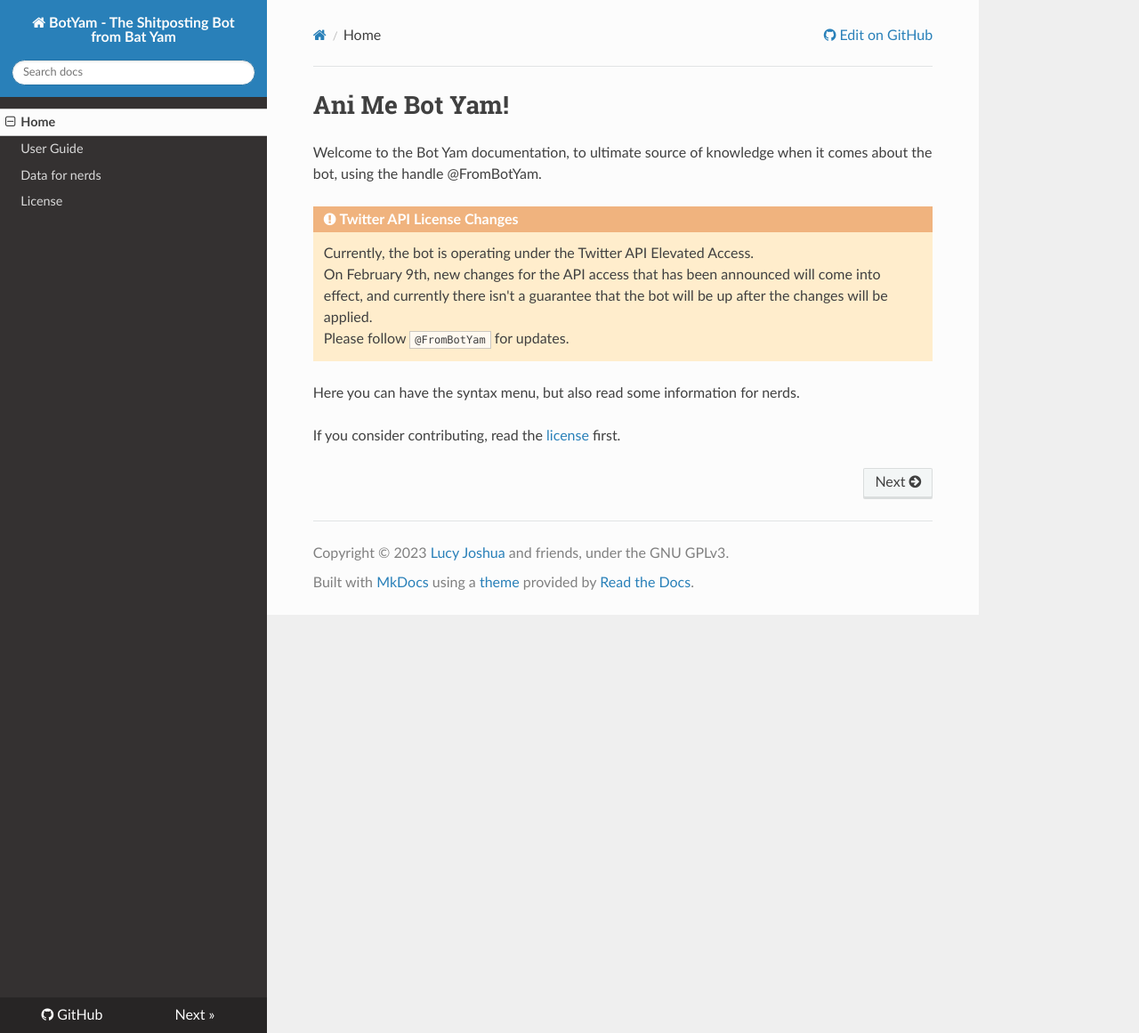
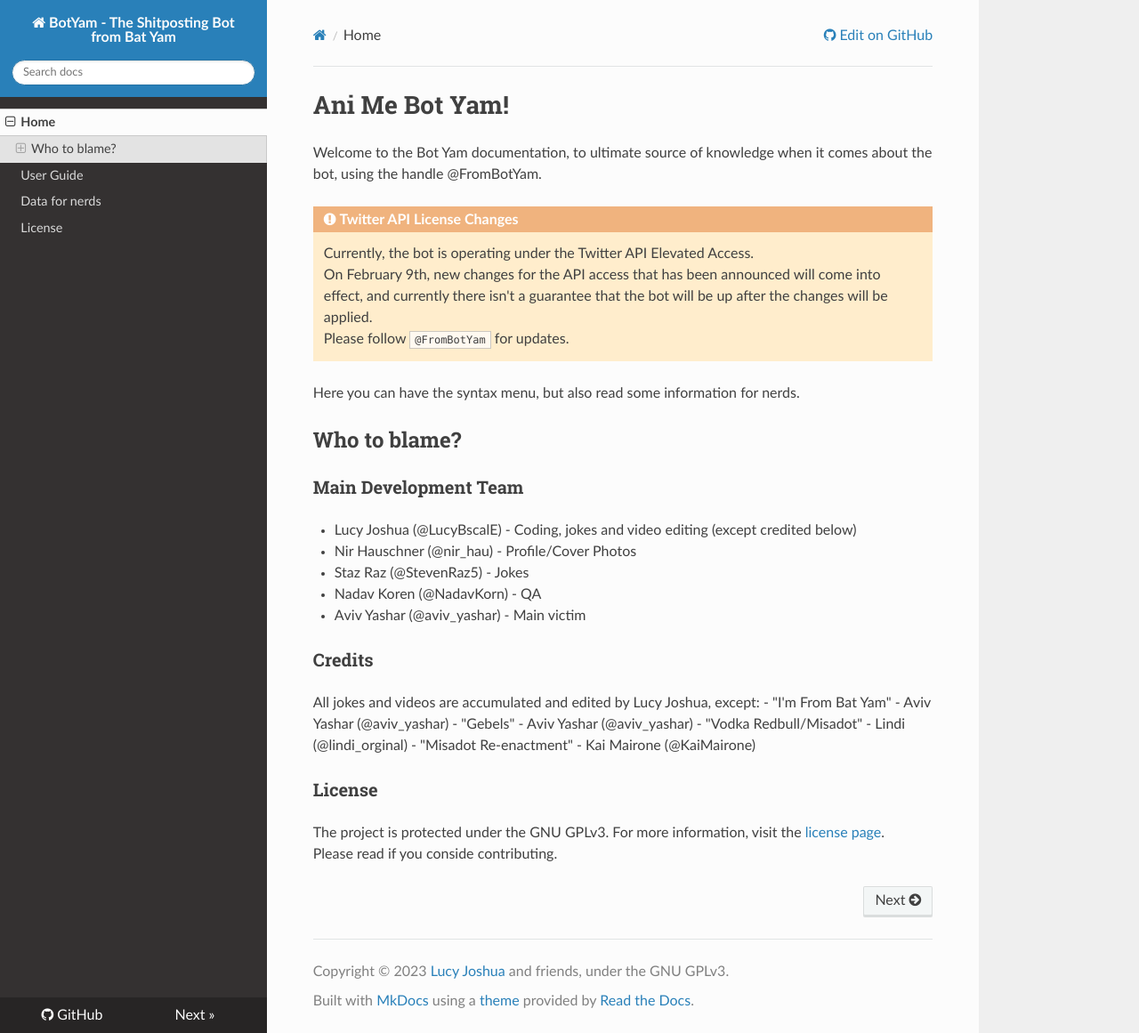
Before and after one commit to notBscalE/BotYam, an MkDocs documentation site: the page built from docs/files/index.md, in a window 1280 px wide and 1161 px high. Shown: the whole window at 89% size. Built offline with MkDocs 1.6.1, drawn with Linux system fonts in a browser that asks for light colours; nearby versions of some CDN libraries.

Commit message:
Docs - adding credits, fixing edit

```diff
--- a/docs/files/index.md
+++ b/docs/files/index.md
@@ -8,4 +8,21 @@
 
 Here you can have the syntax menu, but also read some information for nerds.
 
-If you consider contributing, read the [license](license.md) first.
+## Who to blame?
+
+### Main Development Team
+- Lucy Joshua (@LucyBscalE) - Coding, jokes and video editing (except credited below)
+- Nir Hauschner (@nir_hau) - Profile/Cover Photos
+- Staz Raz (@StevenRaz5) - Jokes
+- Nadav Koren (@NadavKorn) - QA
+- Aviv Yashar (@aviv_yashar) - Main victim
+
+### Credits
+All jokes and videos are accumulated and edited by Lucy Joshua, except:
+- "I'm From Bat Yam" - Aviv Yashar (@aviv_yashar)
+- "Gebels" - Aviv Yashar (@aviv_yashar)
+- "Vodka Redbull/Misadot" - Lindi (@lindi_orginal)
+- "Misadot Re-enactment" - Kai Mairone (@KaiMairone)
+
+### License
+The project is protected under the GNU GPLv3. For more information, visit the [license page](license.md).<br>Please read if you conside contributing.
--- a/docs/mkdocs.yml
+++ b/docs/mkdocs.yml
@@ -16,6 +16,7 @@
       base_path: .
   - admonition
 docs_dir: 'files'
+edit_uri: 'tree/main/docs/files'
 nav:
   - Home: 'index.md'
   - User Guide: 'usage.md'
```
